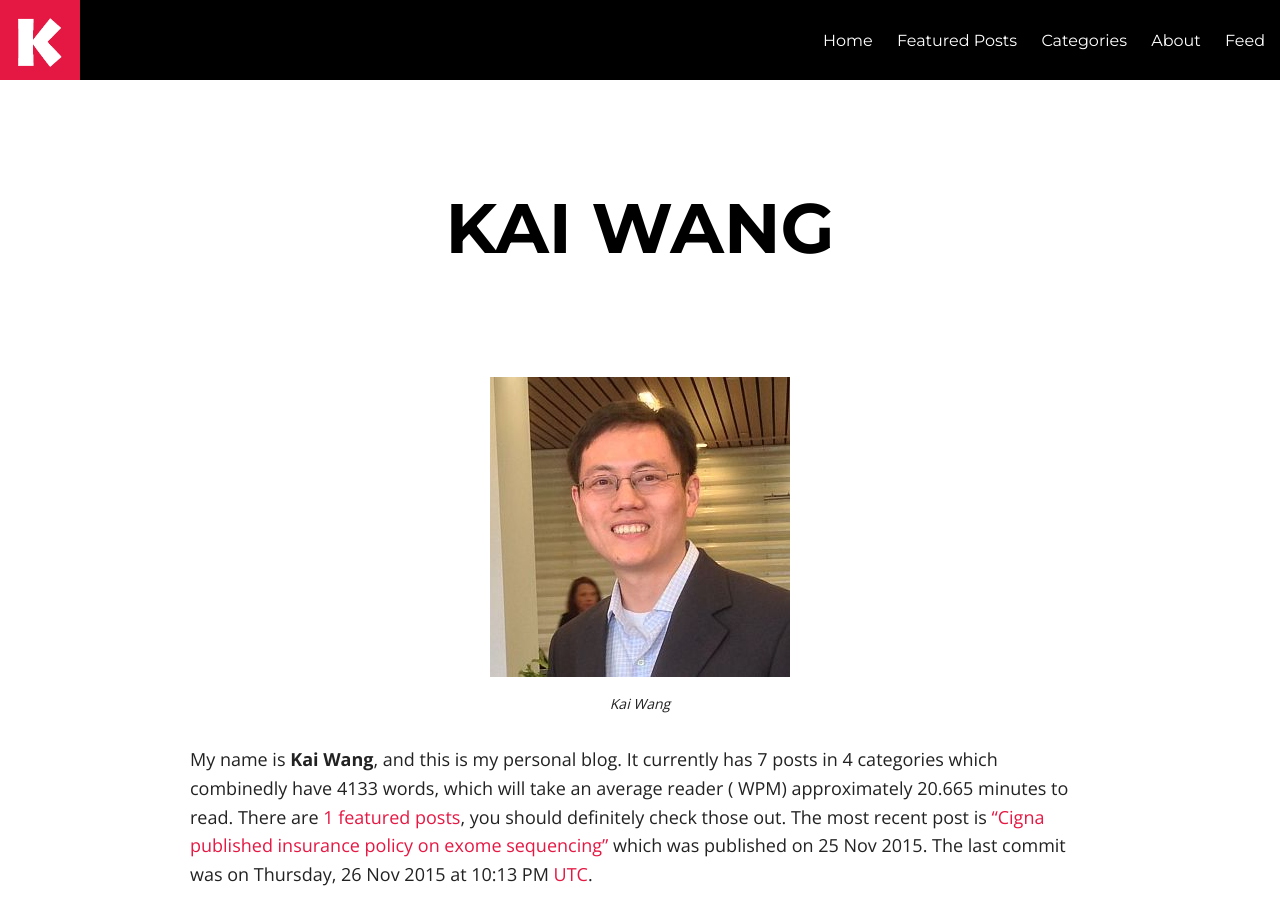
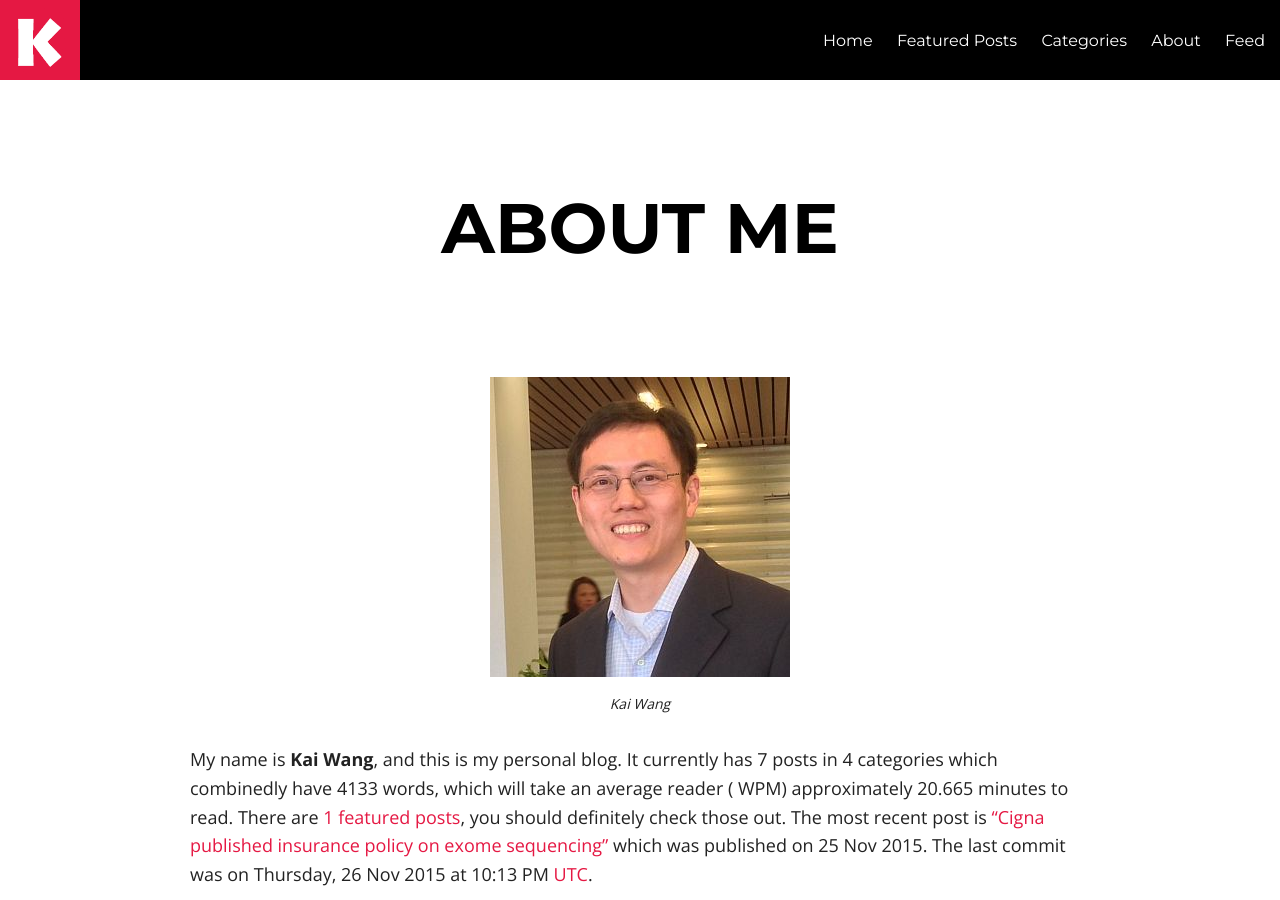
Before and after one commit to kaichop/kaichop, a Jekyll site: the page built from about.md, in a window 1280 px wide and 900 px high. Built offline with Jekyll 4.4.1, drawn with Linux system fonts in a browser that asks for light colours; nearby versions of some CDN libraries.

Commit message:
add cover11

```diff
--- a/about.md
+++ b/about.md
@@ -1,7 +1,7 @@
 ---
 layout: page
 permalink: /about/index.html
-title: Kai Wang
+title: About Me
 tags: [genomics, bioinformatics]
 imagefeature: kaichop.jpg
 chart: true
```
Also changed, not shown: images/cover11.jpg (added).
